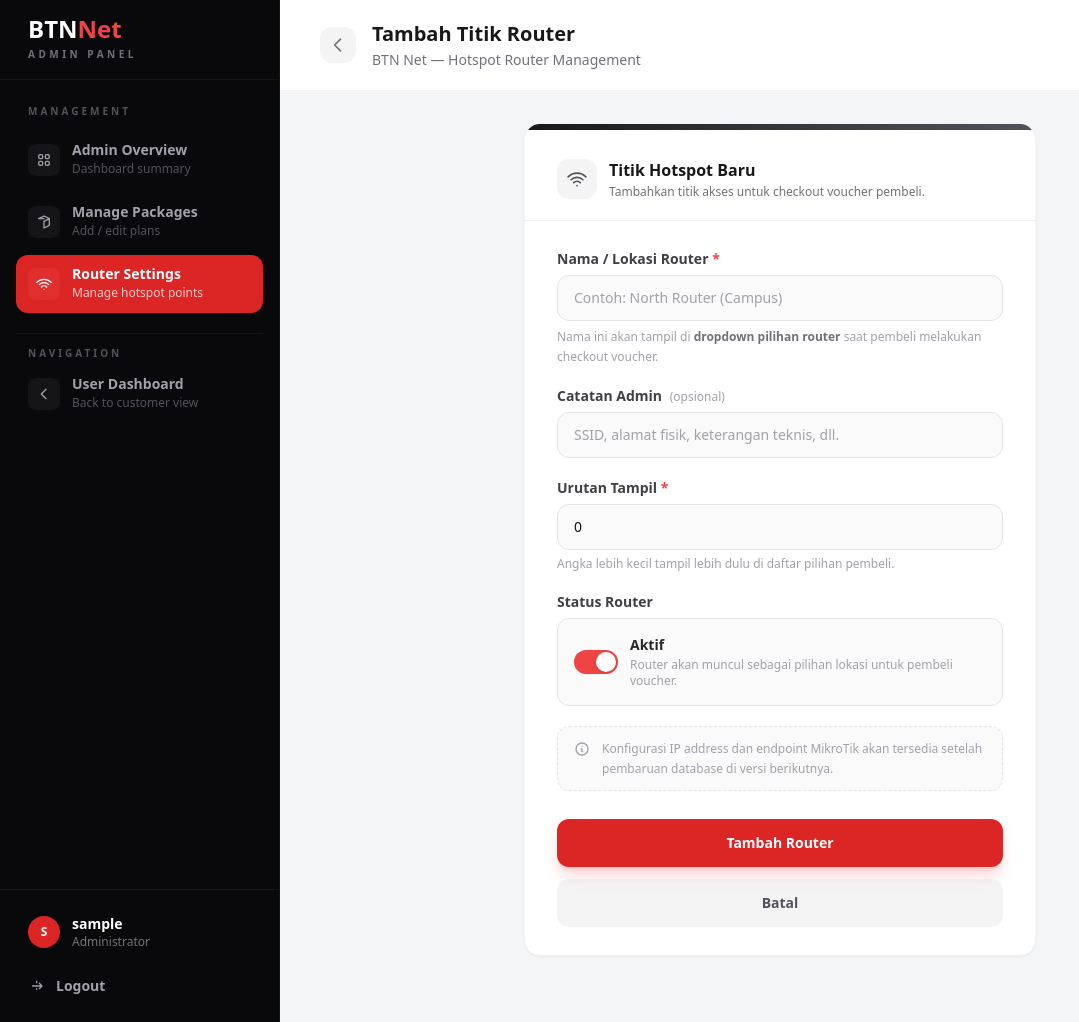
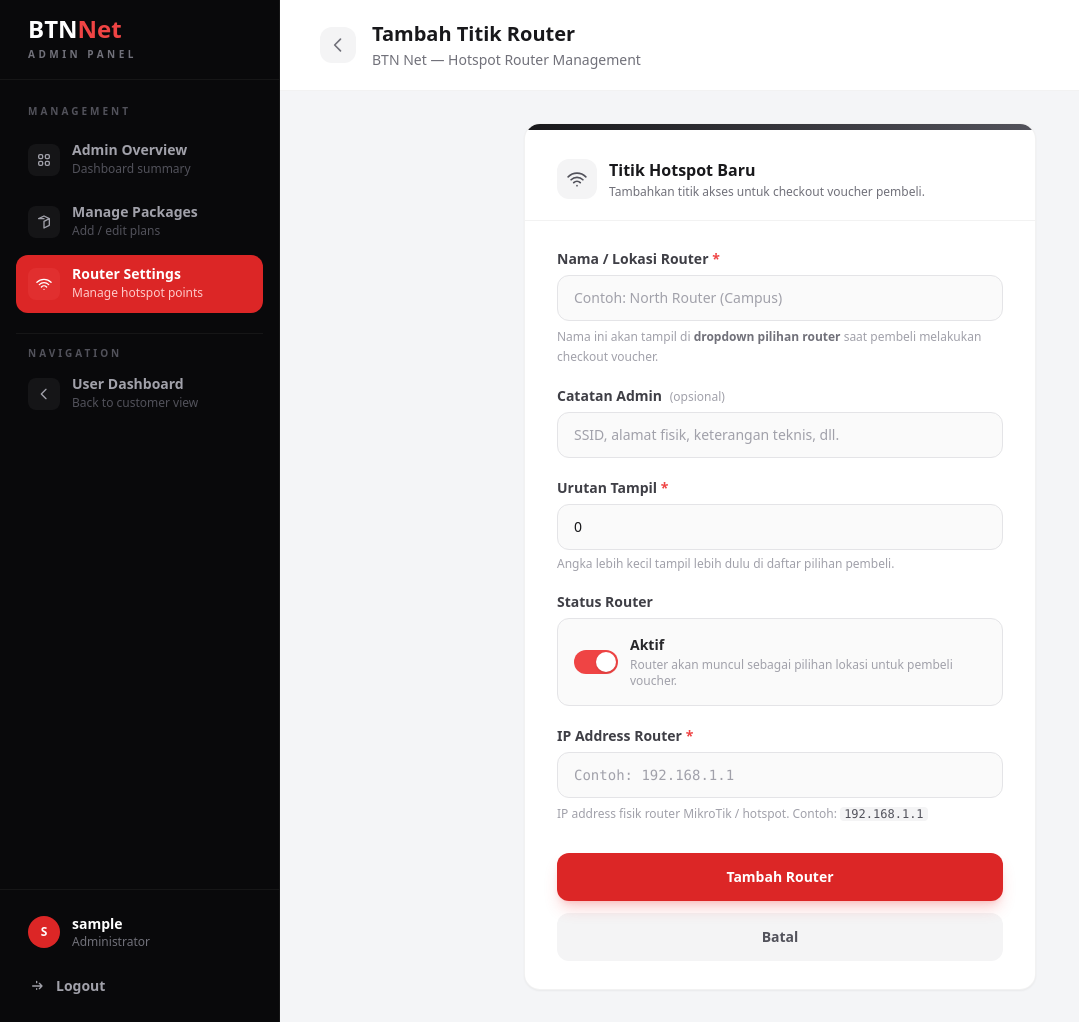
Before and after one commit to Farmil23/IFB_210_PEMROGRAMAN_WEB_LANJUT_WEBSITE_ISP_CLIENT, a Flask app: page /admin/router/add in a window 1280 px wide. Shown: the whole page, without its empty margins (0-1079 px from the left). Run offline with Flask 3, Linux system fonts and the light colour scheme; a user stored in the database is signed in; tables that the repository leaves empty hold one stand-in row (values such as "Sample post"); some libraries are stand-ins or nearby versions.

Commit message:
Implement admin router management

```diff
--- a/app/models.py
+++ b/app/models.py
@@ -59,3 +59,4 @@ class HotspotRouter(db.Model):
     notes = db.Column(db.String(255), nullable=True)
     is_active = db.Column(db.Boolean, default=True)
     sort_order = db.Column(db.Integer, default=0)
+    ip_address = db.Column(db.String(64), nullable=True)  # INFO = IP address router, opsional untuk routing management
--- a/app/routes.py
+++ b/app/routes.py
@@ -837,12 +837,19 @@ def admin_router_add():
 
         name = (request.form.get('name') or '').strip()
         notes = (request.form.get('notes') or '').strip() or None
+        ip_address = (request.form.get('ip_address') or '').strip() or None
         sort_order = int(request.form.get('sort_order') or 0)
         is_active = request.form.get('is_active') == 'on'
 
         if not name:
 
             flash('Nama router wajib diisi.', 'danger')
+
+            return redirect(url_for('admin_router_add'))
+
+        if not ip_address:
+
+            flash('IP address router wajib diisi.', 'danger')
 
             return redirect(url_for('admin_router_add'))
 
@@ -856,6 +863,7 @@ def admin_router_add():
             HotspotRouter(
                 name=name,
                 notes=notes,
+                ip_address=ip_address,
                 sort_order=sort_order,
                 is_active=is_active,
             )
@@ -888,12 +896,21 @@ def admin_router_edit(id):
 
         name = (request.form.get('name') or '').strip()
         notes = (request.form.get('notes') or '').strip() or None
+        ip_address = (request.form.get('ip_address') or '').strip() or None
         sort_order = int(request.form.get('sort_order') or 0)
         is_active = request.form.get('is_active') == 'on'
 
         if not name:
 
             flash('Nama router wajib diisi.', 'danger')
+
+            return redirect(
+                url_for('admin_router_edit', id=id)
+            )
+
+        if not ip_address:
+
+            flash('IP address router wajib diisi.', 'danger')
 
             return redirect(
                 url_for('admin_router_edit', id=id)
@@ -914,6 +931,7 @@ def admin_router_edit(id):
 
         router.name = name
         router.notes = notes
+        router.ip_address = ip_address
         router.sort_order = sort_order
         router.is_active = is_active
 
--- a/app/templates/admin_router_form.html
+++ b/app/templates/admin_router_form.html
@@ -133,15 +133,27 @@
                             </label>
                         </div>
 
-                        <!-- FUTURE NOTE (read-only, no input added) -->
-                        <div class="px-4 py-3 rounded-xl bg-zinc-50 border border-dashed border-zinc-200 flex items-start gap-3">
-                            <svg xmlns="http://www.w3.org/2000/svg" class="w-4 h-4 text-zinc-400 flex-shrink-0 mt-0.5" fill="none" viewBox="0 0 24 24" stroke="currentColor" stroke-width="2">
-                                <path stroke-linecap="round" stroke-linejoin="round" d="M13 16h-1v-4h-1m1-4h.01M21 12a9 9 0 11-18 0 9 9 0 0118 0z"/>
-                            </svg>
+
+                        <!-- IP ADDRESS -->
+                        <div class="space-y-1.5">
+                            <label for="f-ip" class="block text-sm font-bold text-zinc-700">
+                                IP Address Router <span class="text-red-500">*</span>
+                            </label>
+                            <input
+                                type="text"
+                                id="f-ip"
+                                name="ip_address"
+                                value="{{ router.ip_address if router and router.ip_address else '' }}"
+                                required
+                                placeholder="Contoh: 192.168.1.1"
+                                class="w-full px-4 py-3 rounded-xl border border-zinc-200 bg-zinc-50 text-zinc-900 text-sm font-medium font-mono placeholder-zinc-400
+                                       focus:outline-none focus:ring-2 focus:ring-red-500 focus:border-transparent focus:bg-white transition-all"
+                            >
                             <p class="text-xs text-zinc-400 leading-relaxed">
-                                Konfigurasi IP address dan endpoint MikroTik akan tersedia setelah pembaruan database di versi berikutnya.
+                                IP address fisik router MikroTik / hotspot. Contoh: <code class="bg-zinc-100 px-1 rounded text-zinc-600">192.168.1.1</code>
                             </p>
                         </div>
+
 
                         <!-- ACTIONS -->
                         <div class="pt-2 space-y-3">
```
Also changed, not shown: app/schema_migrate.py (+35 -0 lines), app/templates/admin_dashboard.html (+8 -0 lines).
